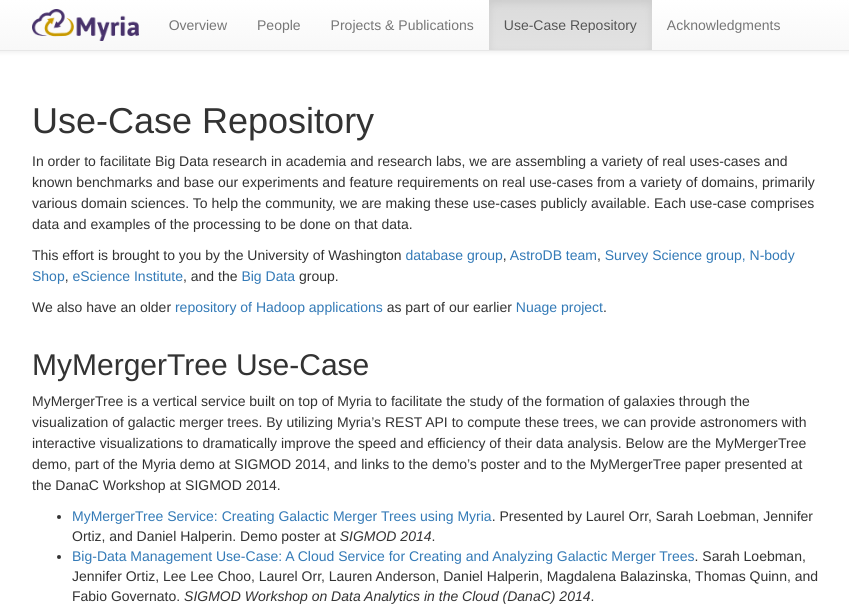
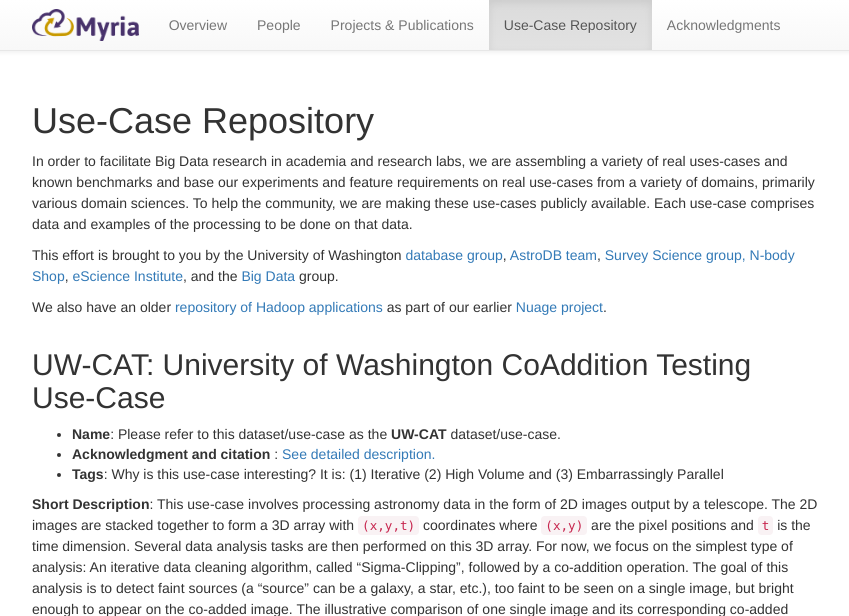
Before and after one commit to uwescience/myria-website, a Jekyll site: the page built from repository/index.markdown, in a window 1280 px wide. Shown: the top 616 px of the page, without its empty margins (213-1062 px from the left). Built offline with Jekyll 4.4.1, drawn with Linux system fonts in a browser that asks for light colours; nearby versions of some CDN libraries; Markdown is read by kramdown in place of the engine named in the settings; grey boxes are pictures that could not be loaded.

Commit message:
move MyMergerTree from use-case to project

```diff
--- a/repository/index.markdown
+++ b/repository/index.markdown
@@ -12,15 +12,6 @@
 This effort is brought to you by the University of Washington [database group](http://db.cs.washington.edu), [AstroDB team](http://db.cs.washington.edu/astrodb/), [Survey Science group,](http://ssg.astro.washington.edu/home_ssg.shtml)[ N-body Shop](http://www-hpcc.astro.washington.edu/), [eScience Institute](http://escience.washington.edu/), and the [Big Data ](http://bigdata.cs.washington.edu)group.
 
 We also have an older [repository of Hadoop applications](http://nuage.cs.washington.edu/repository.php) as part of our earlier [Nuage project](http://nuage.cs.washington.edu).
-
-## MyMergerTree Use-Case
-
-MyMergerTree is a vertical service built on top of Myria to facilitate the study of the formation of galaxies through the visualization of galactic merger trees. By utilizing Myria's REST API to compute these trees, we can provide astronomers with interactive visualizations to dramatically improve the speed and efficiency of their data analysis. Below are the MyMergerTree demo, part of the Myria demo at SIGMOD 2014, and links to the demo's poster and to the MyMergerTree paper presented at the DanaC Workshop at SIGMOD 2014.
-
-* [MyMergerTree Service: Creating Galactic Merger Trees using Myria]({{site.baseurl}}/repository/MyMergerTree/MyMergerTreePoster.pdf). Presented by Laurel Orr, Sarah Loebman, Jennifer Ortiz, and Daniel Halperin. Demo poster at *SIGMOD 2014*.
-* [Big-Data Management Use-Case: A Cloud Service for Creating and Analyzing Galactic Merger Trees]({{site.baseurl}}/repository/MyMergerTree/MyMergerTree_DanaC_2014.pdf). Sarah Loebman, Jennifer Ortiz, Lee Lee Choo, Laurel Orr, Lauren Anderson, Daniel Halperin, Magdalena Balazinska, Thomas Quinn, and Fabio Governato. *SIGMOD Workshop on Data Analytics in the Cloud (DanaC) 2014*.
-
-<iframe width="853" height="480" src="//www.youtube.com/embed/RMEKp_BUcfQ" frameborder="0" allowfullscreen></iframe>
 
 ## UW-CAT: University of Washington CoAddition Testing Use-Case
 
```
